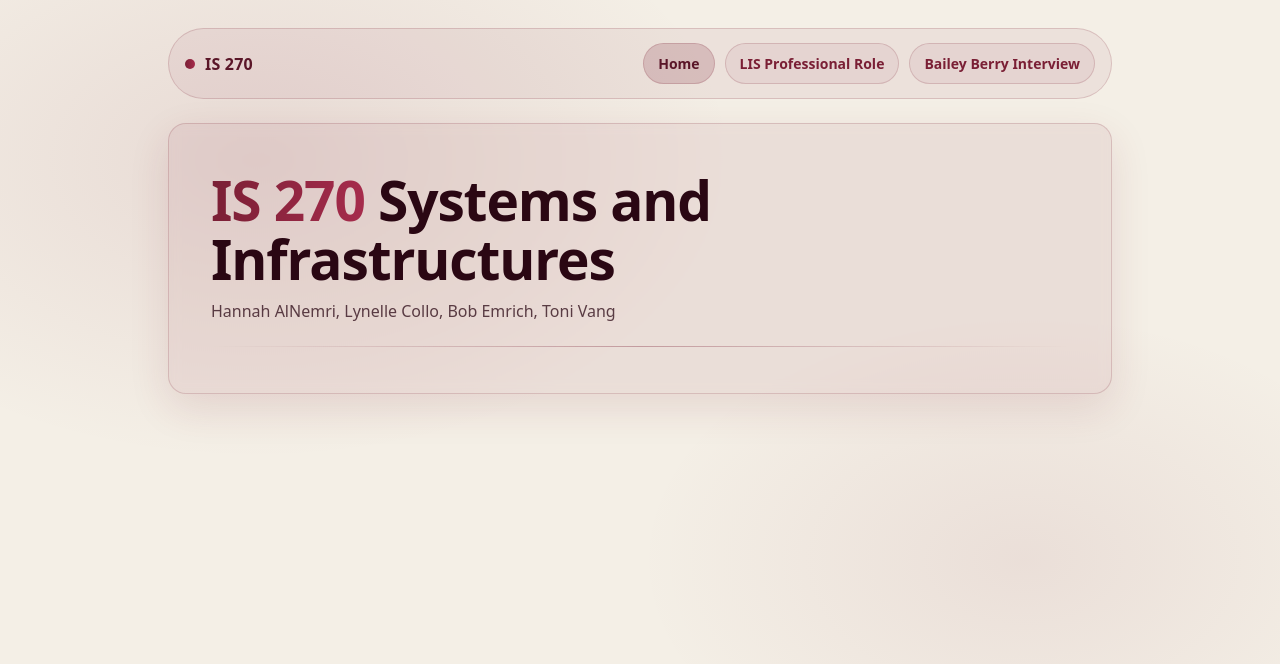
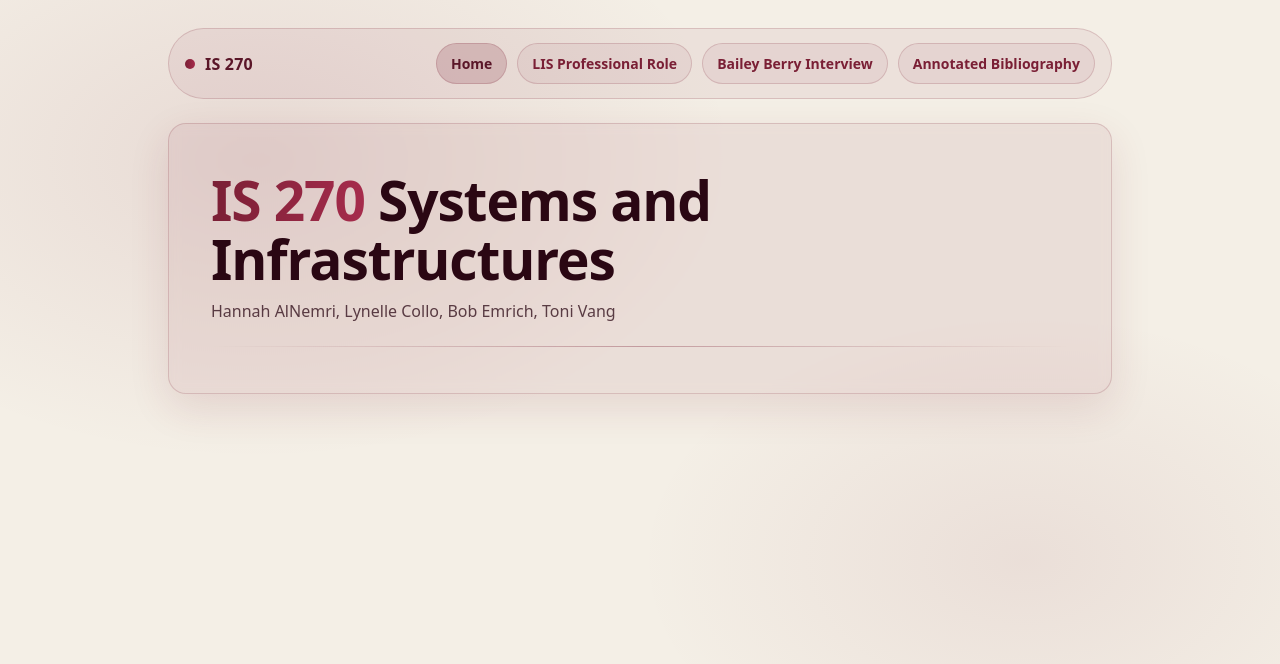
Before and after one commit to tonivang/IS270-A1-group-site, a plain HTML site: page index.html in a window 1280 px wide. Drawn offline with Linux system fonts and the light colour scheme.

Commit message:
Add link to Annotated Bibliography in navigation

```diff
--- a/index.html
+++ b/index.html
@@ -21,6 +21,7 @@
         <a class="active" href="index.html">Home</a>
         <a href="lis.html">LIS Professional Role</a>
         <a href="transcript.html">Bailey Berry Interview</a>
+        <a href="bib.html">Annotated Bibliography</a>
       </nav>
     </header>
 
```
